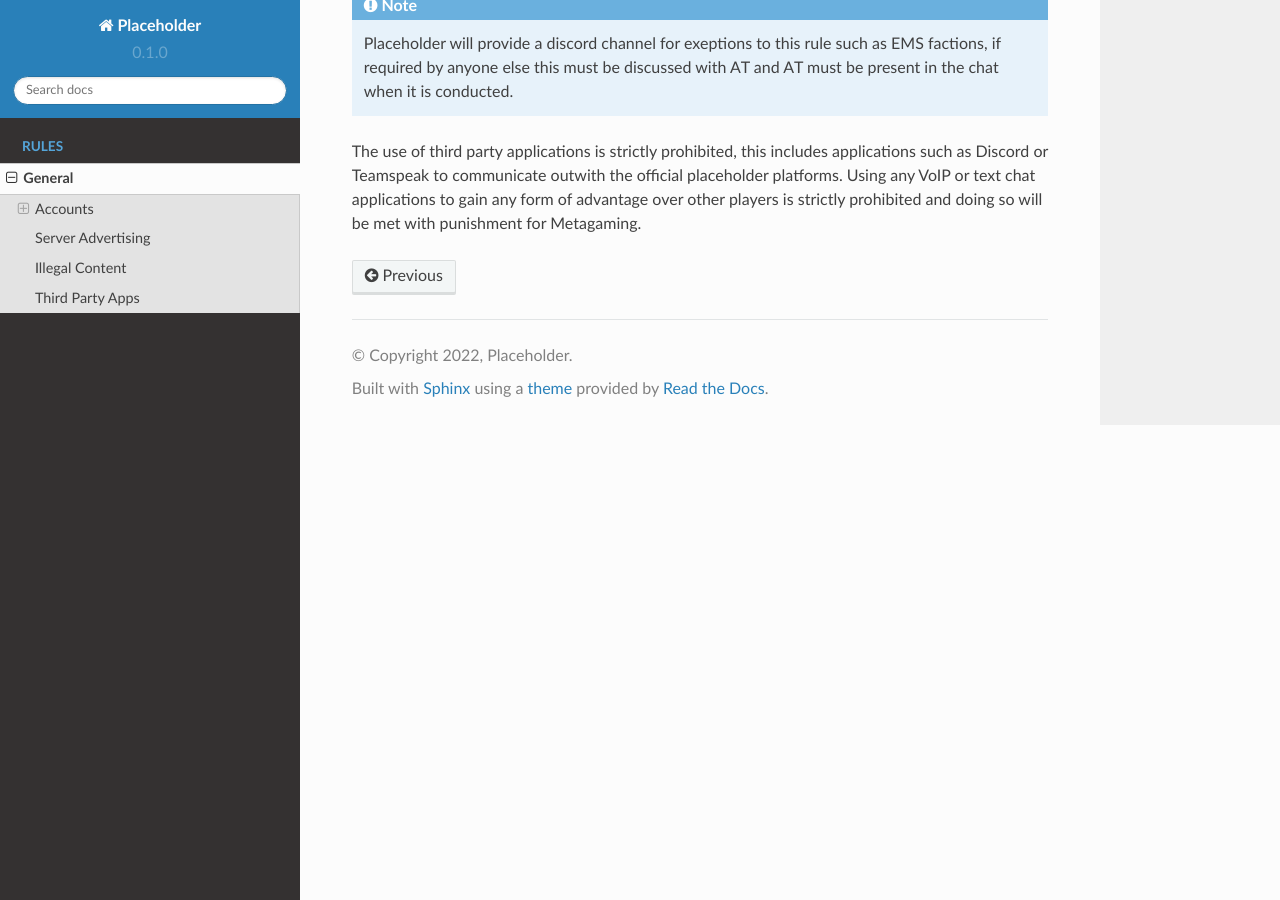
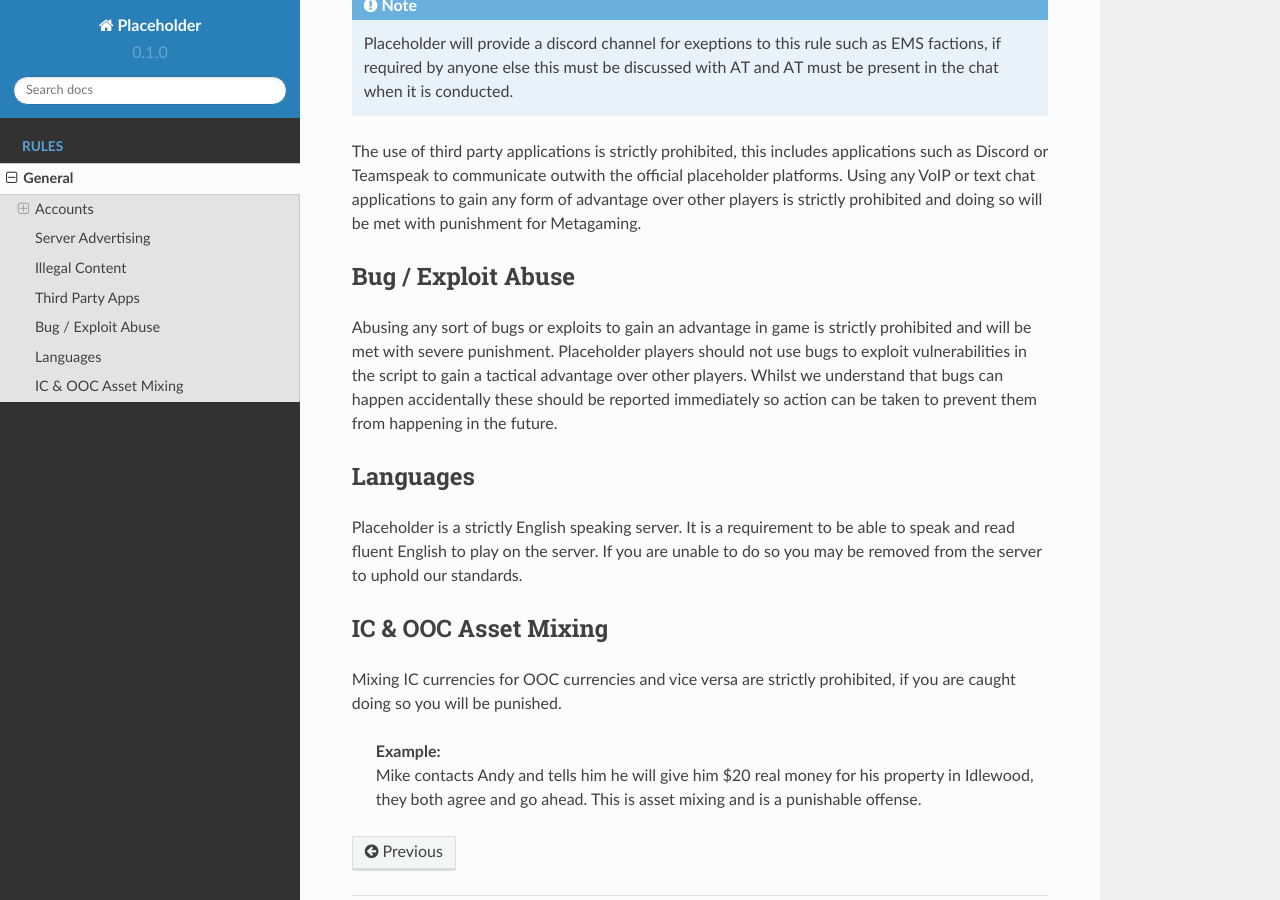
Before and after one commit to Illeeminati/doc, a Sphinx documentation site: the page built from docs/source/rules/rules.rst, in a window 1280 px wide and 900 px high, scrolled down 1487 px. Built offline with Sphinx 7.4.7 and the Read the Docs theme 2.0.0, drawn with Linux system fonts in a browser that asks for light colours; some of the changed text lies outside the part shown.

Commit message:
Update rules.rst

```diff
--- a/docs/source/rules/rules.rst
+++ b/docs/source/rules/rules.rst
@@ -8,11 +8,11 @@ General
 ********
 Accounts
 ********
+.. note::
+   Users who are using more than ONE account on placeholder will automatically permanently banned to enforce placeholders multi-accounting rule. If you share a computer please fill out the multiple account form found on our forums.
 
 Multiple Accounts
 =================
-.. note::
-   Users who are using more than ONE account on placeholder will automatically permanently banned to enforce placeholders multi-accounting rule. If you share a computer please fill out the multiple account form found on our forums.
 
 Players of placeholder are restricted of making more than ONE account on placeholder to upkeep our multi-accounting rule. Players may only use the account they registered with originally, anyone found multi-accounting will recieve a permanent ban. Players may also NOT create a NEW account to get around a ban known as Ban Evading, this will also result in a permanent ban. If you are to come across this whilst playing please contact the AT immediately.
 
@@ -46,3 +46,21 @@ Third Party Apps
    Placeholder will provide a discord channel for exeptions to this rule such as EMS factions, if required by anyone else this must be discussed with AT and AT must be present in the chat when it is conducted.
 
 The use of third party applications is strictly prohibited, this includes applications such as Discord or Teamspeak to communicate outwith the official placeholder platforms. Using any VoIP or text chat applications to gain any form of advantage over other players is strictly prohibited and doing so will be met with punishment for Metagaming.
+
+*******************
+Bug / Exploit Abuse
+*******************
+Abusing any sort of bugs or exploits to gain an advantage in game is strictly prohibited and will be met with severe punishment. Placeholder players should not use bugs to exploit vulnerabilities in the script to gain a tactical advantage over other players. Whilst we understand that bugs can happen accidentally these should be reported immediately so action can be taken to prevent them from happening in the future.
+
+*********
+Languages
+*********
+Placeholder is a strictly English speaking server. It is a requirement to be able to speak and read fluent English to play on the server. If you are unable to do so you may be removed from the server to uphold our standards.
+
+**********************
+IC & OOC Asset Mixing
+**********************
+Mixing IC currencies for OOC currencies and vice versa are strictly prohibited, if you are caught doing so you will be punished.
+
+   | **Example:**
+   | Mike contacts Andy and tells him he will give him $20 real money for his property in Idlewood, they both agree and go ahead. This is asset mixing and is a punishable offense.
```
